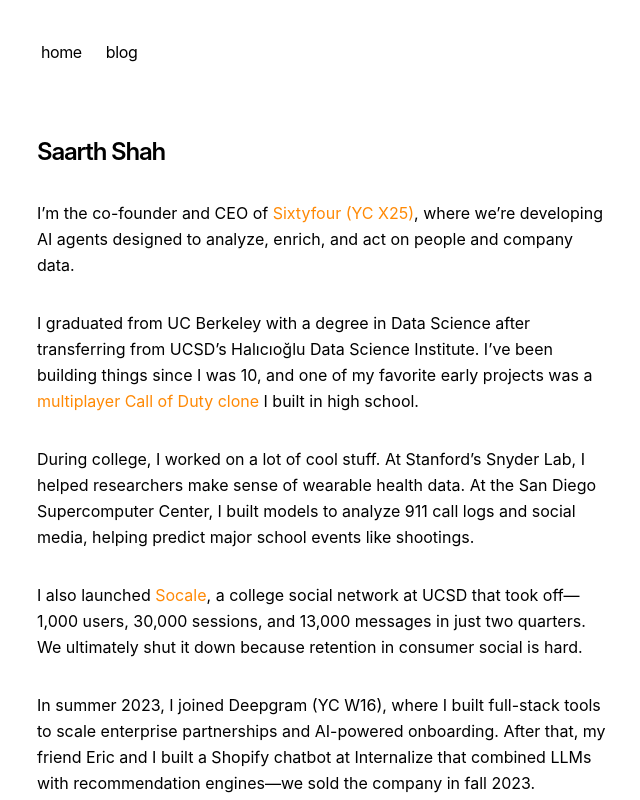
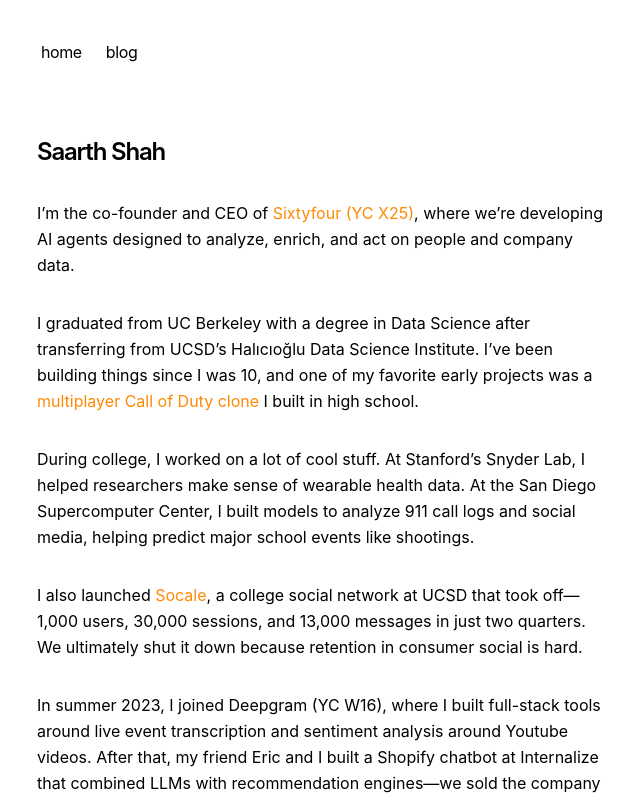
Before and after one commit to SaarthShah/blog, a Next.js app: page / in a window 1280 px wide. Shown: the top 800 px of the page, without its empty margins (315-955 px from the left). Built offline with nearby package versions, Linux system fonts and the light colour scheme.

Commit message:
updated deepgram

```diff
--- a/app/page.tsx
+++ b/app/page.tsx
@@ -22,7 +22,7 @@
         <a href="https://youtu.be/_qfl7btaUGI" className="text-orange-400"> Socale</a>, a college social network at UCSD that took off—1,000 users, 30,000 sessions, and 13,000 messages in just two quarters. We ultimately shut it down because retention in consumer social is hard.
       </p>
       <p className="mb-8 leading-relaxed">
-        In summer 2023, I joined Deepgram (YC W16), where I built full-stack tools to scale enterprise partnerships and AI-powered onboarding. After that, my friend Eric and I built a Shopify chatbot at Internalize that combined LLMs with recommendation engines—we sold the company in fall 2023.
+        In summer 2023, I joined Deepgram (YC W16), where I built full-stack tools around live event transcription and sentiment analysis around Youtube videos. After that, my friend Eric and I built a Shopify chatbot at Internalize that combined LLMs with recommendation engines—we sold the company in fall 2023.
       </p>
       <p className="mb-8 leading-relaxed">
         In 2024, I also started
```
